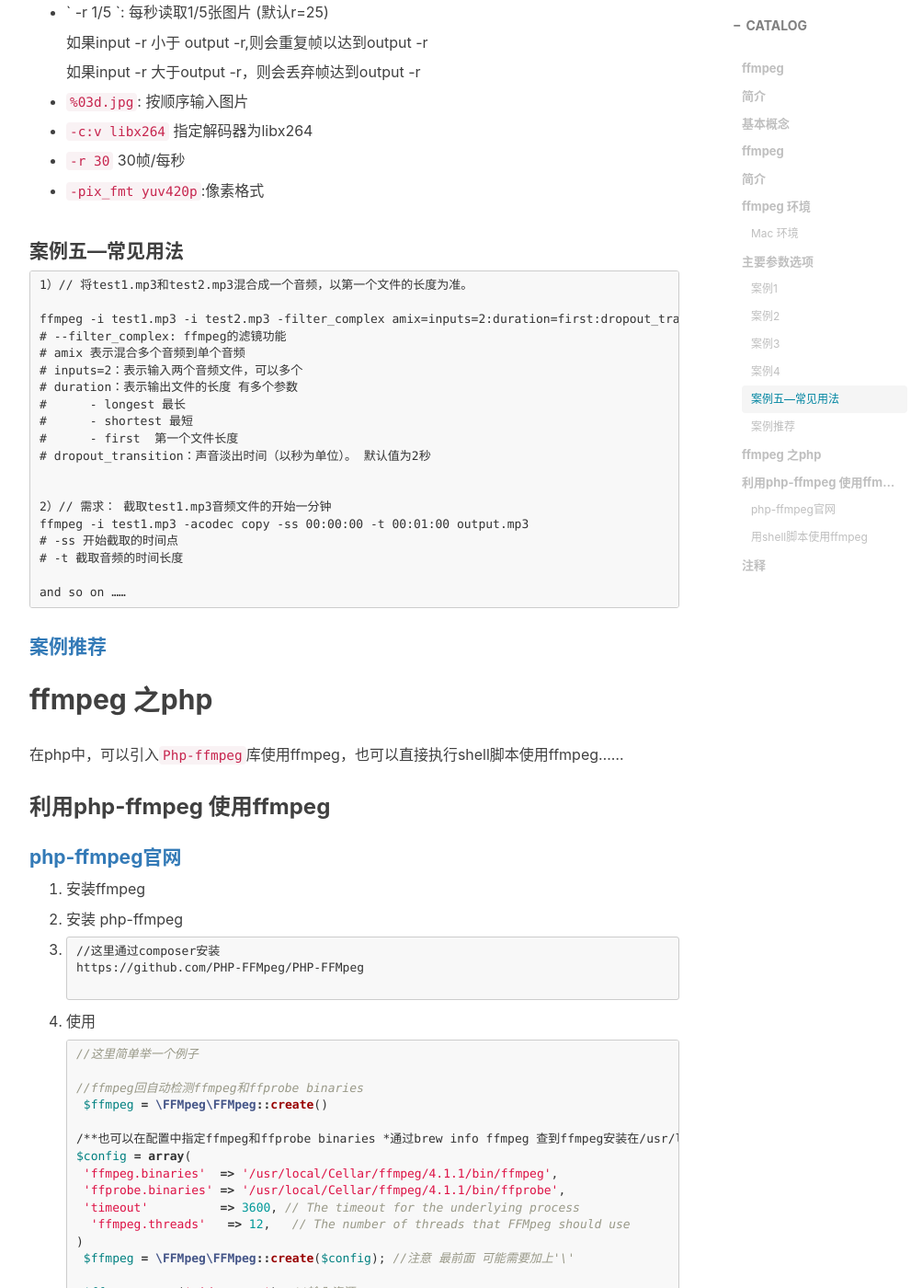
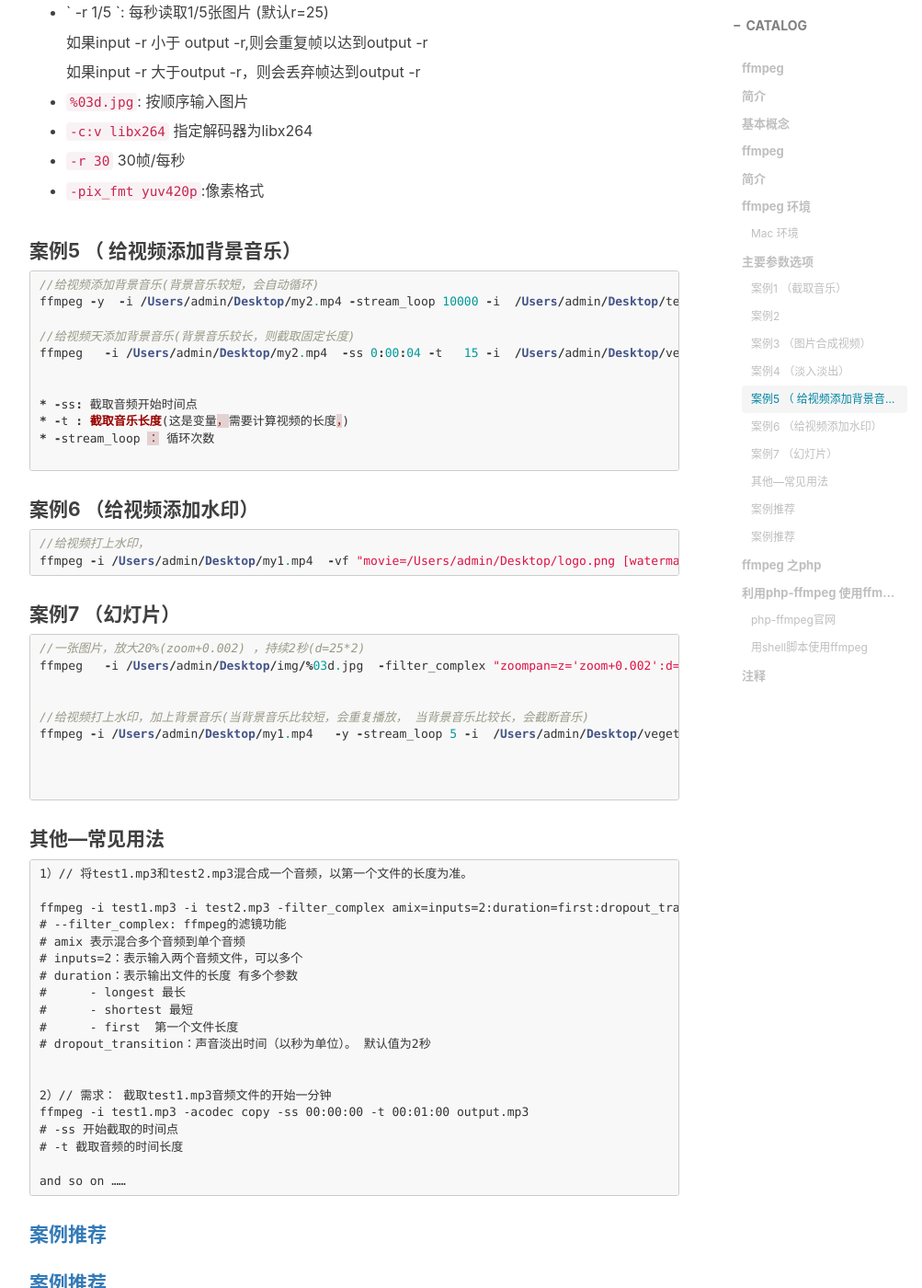
Before and after one commit to laichixin/laichixin.github.com, a Jekyll site: the page built from _posts/2019-03-01-ffmpeg.md, in a window 1280 px wide and 1400 px high, scrolled down 6007 px. Shown: the whole window at 92% size, without its empty margins (233-1236 px from the left). Built offline with Jekyll 4.4.1, drawn with Linux system fonts in a browser that asks for light colours; nearby versions of some CDN libraries; comment, search, counter and statistics services are not loaded; some of the changed text lies outside the part shown.

Commit message:
添加ffmpeg案例 幻灯片

````diff
--- a/_posts/2019-03-01-ffmpeg.md
+++ b/_posts/2019-03-01-ffmpeg.md
@@ -172,7 +172,7 @@ FFmpeg是一套可以用来记录、转换数字音频、视频，并能将其
 
 ### 主要参数选项
 
-#### 案例1
+#### 案例1 （截取音乐）
 
 ```
 //比如 将桌面时长3分钟的vegetables.mp3文件，  从00:01:01开始截取30秒， 并输出到output.mp3文件中
@@ -239,7 +239,7 @@ ffmpeg -ss 00:01:01 -t 30 -i /Users/admin/Desktop/vegetables.mp3  -y /Users/admi
 
 -
 
-#### 案例3
+#### 案例3 （图片合成视频）
 
 ```
 //合成图片为视频(每两秒显示一张图片)，需要加水印（logo.png）， 以及背景音乐(vegetables.mp3)
@@ -259,7 +259,7 @@ ffmpeg  -r 0.5  -i /Users/admin/Desktop/img/%03d.jpg   -ss 0:00:01 -t   15 -i  /
 * `-s`:设置画面的宽高
 *
 
-#### 案例4
+#### 案例4  （淡入淡出）
 
 ```
 //淡入淡出
@@ -292,7 +292,52 @@ ffmpeg -i /Users/admin/Desktop/slide_fade_in.mp4 -y -vf fade=out:120:30 /Users/a
 
 
 
-#### 案例五---常见用法
+#### 案例5 （ 给视频添加背景音乐）
+
+~~~php
+//给视频添加背景音乐(背景音乐较短，会自动循环)
+ffmpeg -y  -i /Users/admin/Desktop/my2.mp4 -stream_loop 10000 -i  /Users/admin/Desktop/test.mp3  -shortest -f mp4  /Users/admin/Desktop/my3.mp4
+
+//给视频天添加背景音乐(背景音乐较长，则截取固定长度)
+ffmpeg   -i /Users/admin/Desktop/my2.mp4  -ss 0:00:04 -t   15 -i  /Users/admin/Desktop/vegetables.mp3   -y   -c:v libx264 -strict -2  -aspect 4:3 /Users/admin/Desktop/my3.mp4
+
+
+* -ss: 截取音频开始时间点
+* -t : 截取音乐长度(这是变量，需要计算视频的长度，)
+* -stream_loop ： 循环次数
+
+~~~
+
+
+
+#### 案例6  （给视频添加水印）
+
+~~~php
+//给视频打上水印，
+ffmpeg -i /Users/admin/Desktop/my1.mp4  -vf "movie=/Users/admin/Desktop/logo.png [watermark];[in][watermark]overlay=main_w-overlay_w-10:main_h-overlay_h-10"  -y  /Users/admin/Desktop/my2.mp4
+~~~
+
+
+
+
+
+#### 案例7  （幻灯片）
+
+~~~php
+//一张图片，放大20%(zoom+0.002) ，持续2秒(d=25*2)
+ffmpeg   -i /Users/admin/Desktop/img/%03d.jpg  -filter_complex "zoompan=z='zoom+0.002':d=25*2:s=480x480" -pix_fmt yuv420p -c:v libx264  -strict -2  -y /Users/admin/Desktop/my1.mp4
+
+
+//给视频打上水印，加上背景音乐(当背景音乐比较短，会重复播放， 当背景音乐比较长，会截断音乐)
+ffmpeg -i /Users/admin/Desktop/my1.mp4   -y -stream_loop 5 -i  /Users/admin/Desktop/vegetables.mp3  -shortest  -vf "movie=/Users/admin/Desktop/logo.png [watermark];[in][watermark]overlay=main_w-overlay_w-10:main_h-overlay_h-10"  -y /Users/admin/Desktop/my2.mp4
+
+
+
+~~~
+
+
+
+#### 其他---常见用法
 
 ~~~
 1）// 将test1.mp3和test2.mp3混合成一个音频，以第一个文件的长度为准。
@@ -319,6 +364,8 @@ and so on ……
 
 
 #### [案例推荐](https://www.bogotobogo.com/FFMpeg/ffmpeg_image_scaling_jpeg.php)
+
+#### [案例推荐](https://el-tramo.be/blog/ken-burns-ffmpeg/)
 
 
 
````
